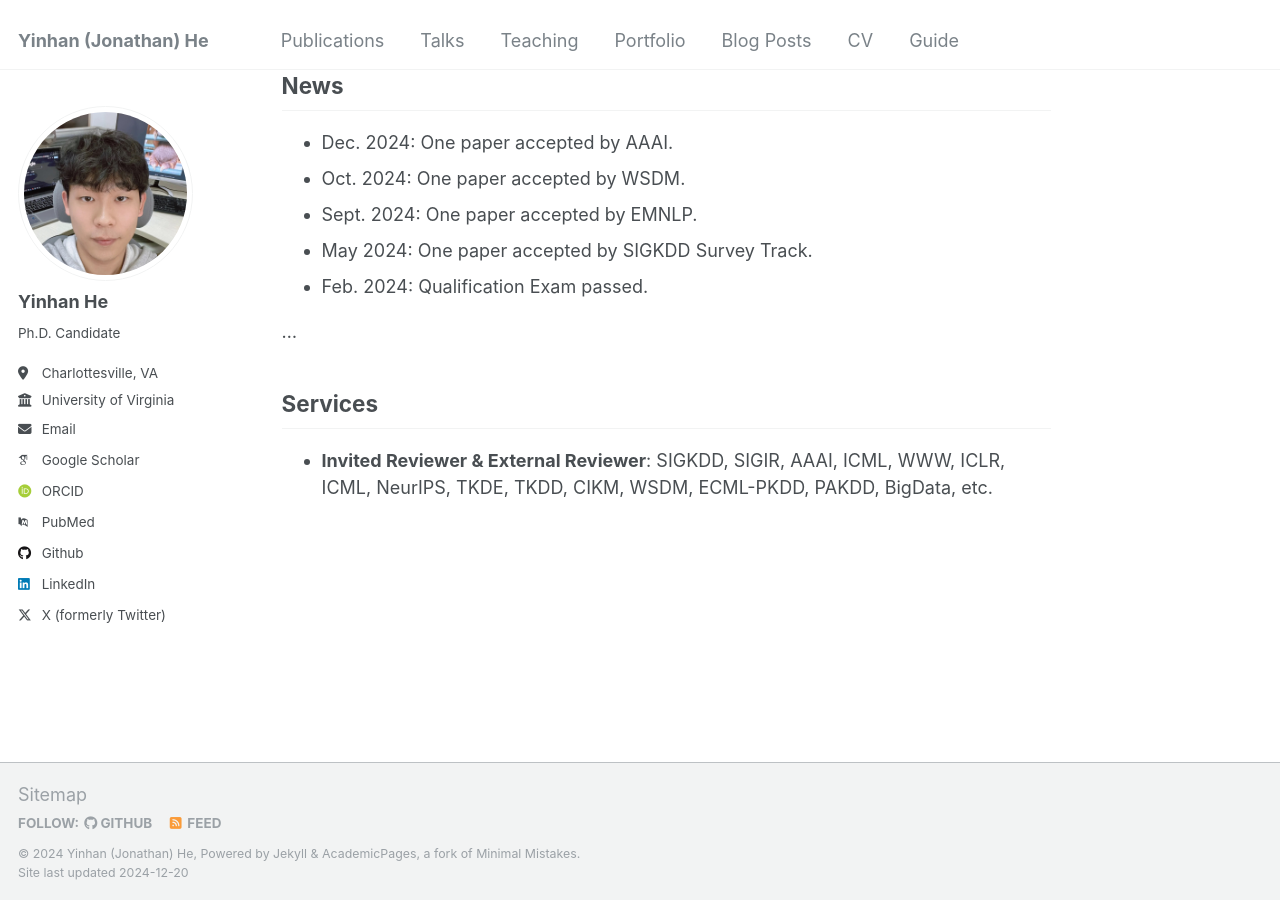
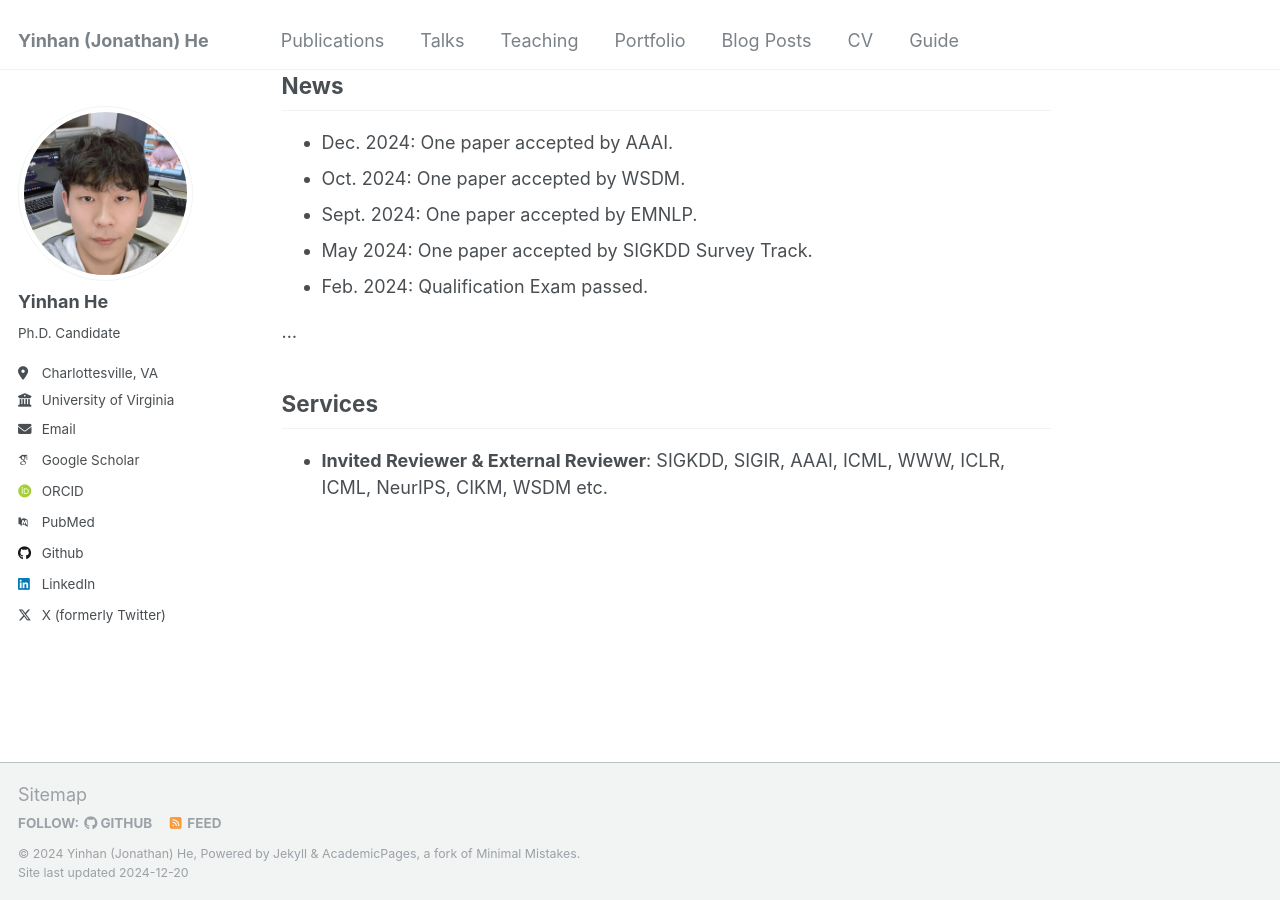
Before and after one commit to YinhanHe123/YinhanHe123.github.io, a Jekyll site: the page built from _pages/about.md, in a window 1280 px wide and 900 px high, scrolled down 620 px. Built offline with Jekyll 4.4.1, drawn with Linux system fonts in a browser that asks for light colours; some web fonts are replaced.

Commit message:
Update about.md

```diff
--- a/_pages/about.md
+++ b/_pages/about.md
@@ -61,7 +61,7 @@ Services
 ------
 
 <!-- Industr* **Invited Program Committee Member**: NeurIPS, ICLR, ICML, ACL, AAAI, KDD, CIKM, SDM, etc.-->
-* **Invited Reviewer & External Reviewer**: SIGKDD, SIGIR, AAAI, ICML, WWW, ICLR, ICML, NeurIPS, TKDE, TKDD, CIKM, WSDM, ECML-PKDD, PAKDD, BigData, etc.
+* **Invited Reviewer & External Reviewer**: SIGKDD, SIGIR, AAAI, ICML, WWW, ICLR, ICML, NeurIPS, CIKM, WSDM etc.
 <!--* **Volunteer**: SIGKDD 2021, IJCAI 2021, SIGKDD 2020, etc.-->
 
 
```
